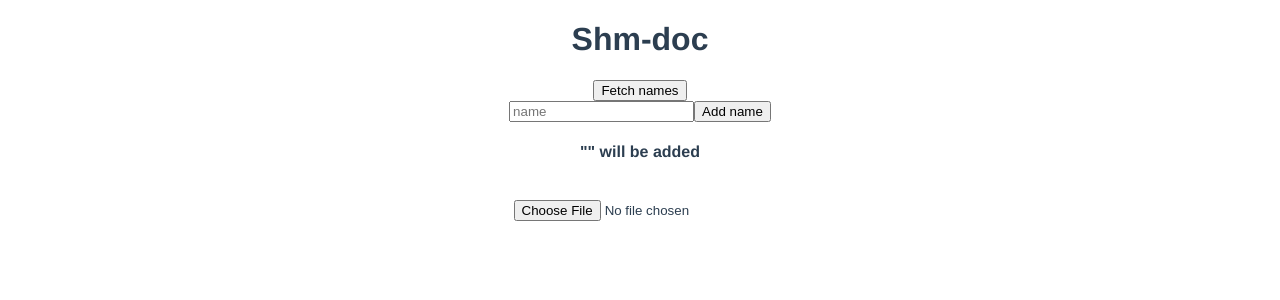
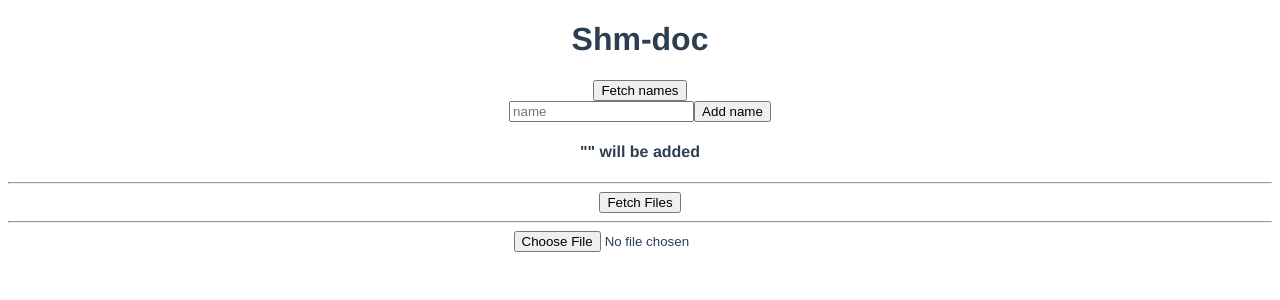
Before and after one commit to shmdoc/frontend-shmdoc-osoc-poc, a Vue app: page / in a window 1280 px wide. Shown: the top 300 px of the page. Built offline with nearby package versions, Linux system fonts and the light colour scheme.

Commit message:
fetch filenames

```diff
--- /dev/null
+++ b/src/components/FileList.vue
@@ -0,0 +1,34 @@
+<template>
+  <div>
+    <button v-on:click="fetch_file_names">Fetch Files</button>
+    <h4 v-for="file in files" v-bind:key='file'>{{file}}</h4>
+  </div>
+</template>
+
+<script>
+  export default {
+    data() {
+      return {
+        files: [],
+      }
+    },
+    methods: {
+      fetch_file_names() {
+        fetch('/files')
+          .then(response => {
+            return response.json()
+          })
+          .then(json => {
+              console.log(json)
+            let fileNames = []
+            json.data.forEach(el => {
+              fileNames.push(el.attributes.filename)
+            })
+            this.files = fileNames
+
+          })
+          .catch(error => console.log(error))
+      }
+    }
+  }
+</script>
--- a/src/components/FileUploader.vue
+++ b/src/components/FileUploader.vue
@@ -1,25 +1,34 @@
 <template>
   <div>
     <input type="file" @change="handleFileChange"/>
-    <h4 v-for="file in files" v-bind:key="file.name">{{file.name}}</h4>
+    <h4 v-if="fileList">Current file: {{fileList[0].name}}</h4>
+    <button v-if="fileList" v-on:click="upload_file">Upload</button>
   </div>
 </template>
 
 <script>
-//<button v-if="value" v-on:click="upload">upload</button>
 export default {
   data() {
     return {
-      files: []
+      fileList: null
     }
   },
   methods: {
     handleFileChange(event) {
       console.log(event.target.files)
-      this.files.push(event.target.files)
-      this.files.forEach(file => {
-        console.log(file)
-      })
+      this.fileList = (event.target.files)
+    },
+    upload_file() {
+      console.log('upload')
+      fetch('/files', {
+        method: 'POST',
+        headers: {
+          'Content-Type': 'multipart/form-data'
+        },
+        body: this.fileList[0]
+        })
+        .then(response => console.log(response))
+        .catch(error => console.log(error))
     }
   }
 }
--- a/src/views/Home.vue
+++ b/src/views/Home.vue
@@ -2,17 +2,21 @@
 	<div>
 		<h1>Shm-doc</h1>
 		<NameList/>
-    <br/>
+    <hr/>
+    <FileList/>
+    <hr/>
     <FileUploader/>
 	</div>
 </template>
 
 <script>
 import NameList from '@/components/NameList.vue'
+import FileList from '@/components/FileList.vue'
 import FileUploader from '@/components/FileUploader.vue'
 export default {
 	components: {
 		NameList,
+    FileList,
     FileUploader
 	}
 }
```
